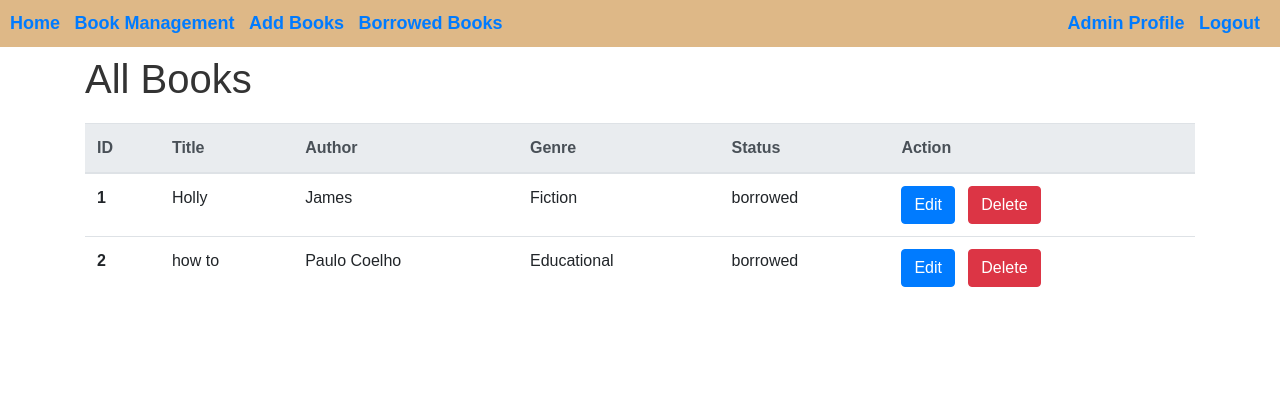
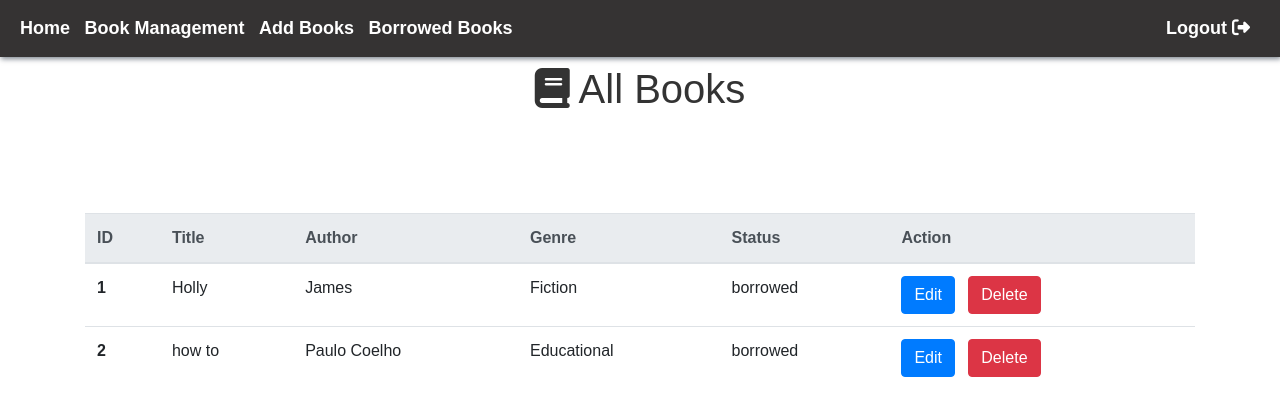
Before and after one commit to tsitiii/GDSC_Library_management_project, a Django app: page /books/booklist in a window 1280 px wide. Shown: the top 416 px of the page. Run offline with Django 4.2, Linux system fonts and the light colour scheme; a user stored in the database is signed in; data comes from the database, SQL or seed files in the repository; both versions use the stored data as it was after the commit; some libraries are stand-ins or nearby versions.

Commit message:
Some modification on UI

```diff
--- a/library_manage/bookmanagement/templates/bookmanagement/book_list.html
+++ b/library_manage/bookmanagement/templates/bookmanagement/book_list.html
@@ -21,18 +21,15 @@
       padding: 0;
     }
 
-    header {
-      background-color: burlywood;
-      color: #fff;
-      padding: 10px;
-      text-align: center;
-    }
 
     nav {
       display: flex;
       justify-content: space-between;
       align-items: center;
-    }
+      padding: 15px 20px;
+      box-shadow:1px 2px 5px  rgba(3, 19, 37,0.5);
+      background:rgba(3, 0, 0, 0.8);
+        }
 
     nav ul {
       list-style-type: none;
@@ -51,6 +48,9 @@
 
     h1 {
       color: #333;
+      margin-top:100px;
+      text-align:center;
+      margin-bottom:100px;
     }
 
     .book {
@@ -68,6 +68,7 @@
     .table {
       margin-top: 20px;
     }
+
   </style>
 
   <title>All | Books</title>
@@ -79,21 +80,20 @@
   <header>
     <nav>
       <ul>
-        <li><a href="{% url 'home' %}" style="text-decoration: none; font-weight: bold; font-size: 18px;">Home</a></li>
-        <li><a href="booklist" style="text-decoration: none; font-weight: bold; font-size: 18px;">Book Management</a></li>
-        <li><a href="AddBook" style="text-decoration: none; font-weight: bold; font-size: 18px;">Add Books</a></li>
-        <li><a href="Borrowed" style="text-decoration: none; font-weight: bold; font-size: 18px;">Borrowed Books</a></li>
+        <li><a href="{% url 'home' %}" style=" color:#fff; text-decoration: none; font-weight: bold; font-size: 18px;">Home</a></li>
+        <li><a href="booklist" style="color:#fff; text-decoration: none; font-weight: bold; font-size: 18px;">Book Management</a></li>
+        <li><a href="AddBook" style="color:#fff; text-decoration: none; font-weight: bold; font-size: 18px;">Add Books</a></li>
+        <li><a href="Borrowed" style="color:#fff; text-decoration: none; font-weight: bold; font-size: 18px;">Borrowed Books</a></li>
       </ul>
       <ul>
-        <li><a href="#" style="text-decoration: none; font-weight: bold; font-size: 18px;">Admin Profile</a></li>
-        <li><a href="{% url 'logout' %}" style="text-decoration: none; font-weight: bold; font-size: 18px;">Logout</a></li>
+        <li><a href="{% url 'logout' %}" style="color:#fff; text-decoration: none; font-weight: bold; font-size: 18px;">Logout <i class="fa-solid fa-right-from-bracket"></i></a></li>
       </ul>
 
     </nav>
   </header>
 
   <div class="container">
-    <h1 class="mt-2">All Books</h1>
+    <h1 class="mt-2"><i class="fa-solid fa-book"></i> All Books </h1>
      {% csrf_token %}
     <table class="table">
       <thead class="thead-light">
@@ -125,3 +125,5 @@
       </tbody>
     </table>
   </div>
+  <script src="https://kit.fontawesome.com/4dc0af90fd.js" crossorigin="anonymous"></script>
+<body>
--- a/library_manage/reviewsmanagement/templates/reviewsmanagement/book_detail.html
+++ b/library_manage/reviewsmanagement/templates/reviewsmanagement/book_detail.html
@@ -70,11 +70,6 @@
             flex-direction: row;
             gap : 3%;
         }
-        .book-info img{
-            width:100%;
-            margin-bottom:10px;
-            margin-left:20px;
-           }
     </style>
 </head>
 <body>
@@ -160,7 +155,6 @@
 
 
     </div>
-    <script src="https://kit.fontawesome.com/4dc0af90fd.js" crossorigin="anonymous"></script>
     <script src="https://code.jquery.com/jquery-3.5.1.slim.min.js"></script>
     <script src="https://cdn.jsdelivr.net/npm/@popperjs/core@2.9.1/dist/umd/popper.min.js"></script>
     <script src="https://stackpath.bootstrapcdn.com/bootstrap/4.5.2/js/bootstrap.min.js"></script>
```
Also changed, not shown: library_manage/bookmanagement/templates/bookmanagement/borrowedbook.html (+19 -15 lines), library_manage/bookmanagement/templates/bookmanagement/editbook.html (+13 -13 lines), library_manage/db.sqlite3.
